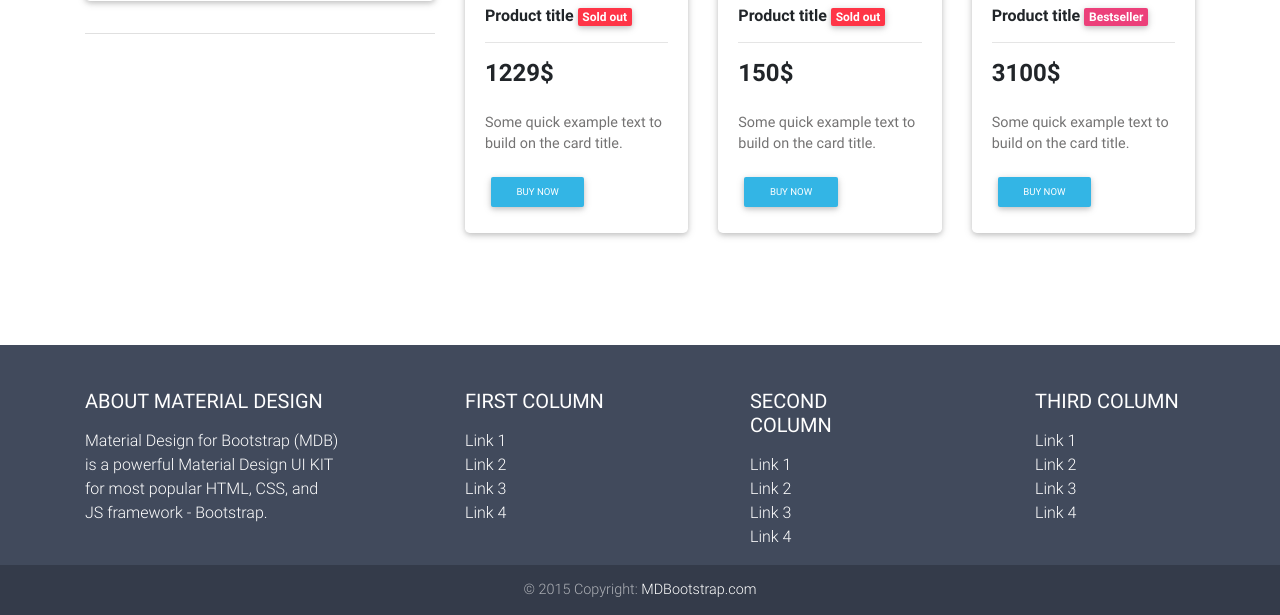
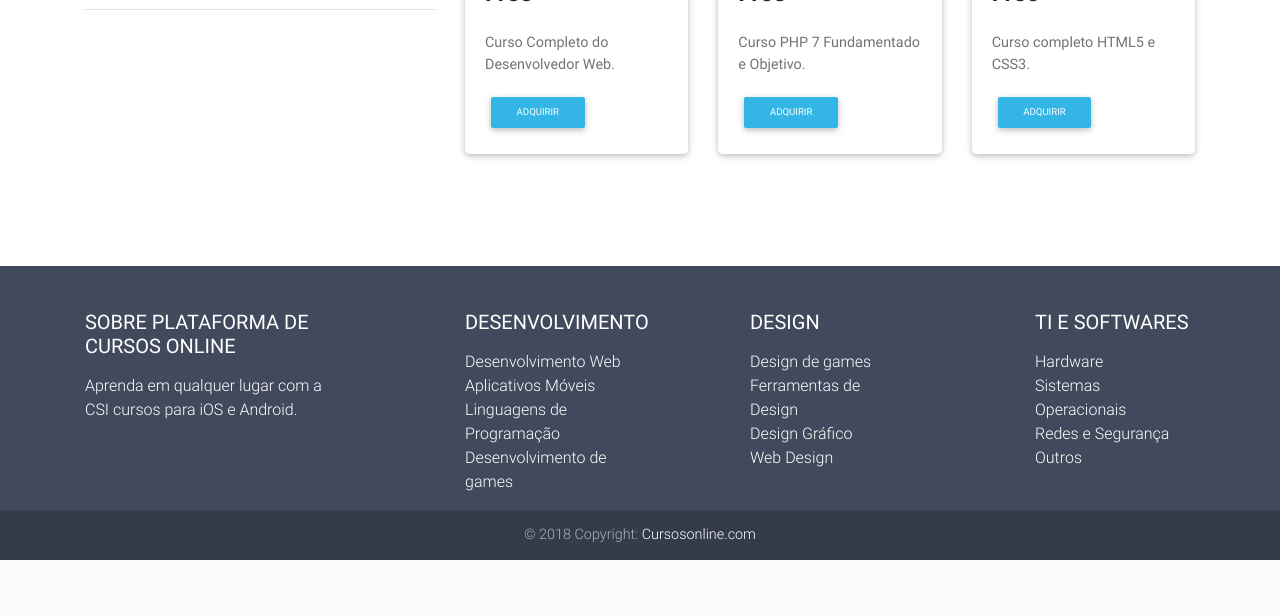
Before and after one commit to andersonanjos/cursos-online, a PHP site: page / in a window 1280 px wide. Shown: the part 1240-1855 px from the top of the page. After the commit the page ends 1800 px from the top, so only its background shows below. Run offline with PHP 8.4, Linux system fonts and the light colour scheme.

Commit message:
Atualizado página principal

```diff
--- a/index.html
+++ b/index.html
@@ -45,36 +45,36 @@
         <!--Navbar-->
         <nav class="navbar navbar-expand-lg navbar-dark">
             <div class="container">
-                <a class="navbar-brand" href="#">Navbar</a>
+                <a class="navbar-brand" href="#">CSI</a>
                 <button class="navbar-toggler" type="button" data-toggle="collapse" data-target="#navbarSupportedContent" aria-controls="navbarSupportedContent"
                     aria-expanded="false" aria-label="Toggle navigation">
                     <span class="navbar-toggler-icon"></span>
                 </button>
                 <div class="collapse navbar-collapse" id="navbarSupportedContent">
                     <ul class="navbar-nav mr-auto">
-                        <li class="nav-item active">
-                            <a class="nav-link" href="#">Home
-                                <span class="sr-only">(current)</span>
+                        <li class="nav-item">
+                            <a class="nav-link" href="#">Inicio
+                            <span class="sr-only">(current)</span>
                             </a>
                         </li>
                         <li class="nav-item">
-                            <a class="nav-link" href="#">Features</a>
+                            <a class="nav-link" href="#">Cursos</a>
                         </li>
-                        <li class="nav-item">
-                            <a class="nav-link" href="#">Pricing</a>
+                        <li class="nav-item active">
+                            <a class="nav-link" href="#">Cadastra-se</a>
                         </li>
                         <li class="nav-item btn-group">
-                            <a class="nav-link dropdown-toggle" id="navbarDropdownMenuLink" data-toggle="dropdown" aria-haspopup="true" aria-expanded="false">Dropdown
+                            <a class="nav-link dropdown-toggle" id="navbarDropdownMenuLink" data-toggle="dropdown" aria-haspopup="true" aria-expanded="false">Sobre CSI
                             </a>
                             <div class="dropdown-menu dropdown-primary" aria-labelledby="navbarDropdownMenuLink">
-                                <a class="dropdown-item" href="#">Action</a>
-                                <a class="dropdown-item" href="#">Another action</a>
-                                <a class="dropdown-item" href="#">Something else here</a>
+                                <a class="dropdown-item" href="#">Blog</a>
+                                <a class="dropdown-item" href="#">Quem somos</a>
+                                <a class="dropdown-item" href="#">Suporte</a>
                             </div>
                         </li>
                     </ul>
                     <form class="form-inline">
-                        <input class="form-control mr-sm-2" type="text" placeholder="Search" aria-label="Search">
+                        <input class="form-control mr-sm-2" type="text" placeholder="Busca" aria-label="Search">
                     </form>
                 </div>
             </div>
@@ -108,7 +108,7 @@
                         <h4 class="h4-responsive font-bold mb-3 mt-4">Preços:</h4>
                         <br>
                         <div class="list-group">
-                            <a href="#" class="list-group-item active">R$100 - R$399R</a>
+                            <a href="#" class="list-group-item active">R$100 - R$399</a>
                             <a href="#" class="list-group-item">R$400 - R$899</a>
                             <a href="#" class="list-group-item">R$900 - R$1599R</a>
                             <a href="#" class="list-group-item">R$1600 - R$7999</a>
@@ -116,23 +116,23 @@
                     </div>
 
                     <div class="widget-wrapper wow fadeIn" data-wow-delay="0.4s">
-                        <h4 class="h4-responsive font-bold">Subscription form:</h4>
+                        <h4 class="h4-responsive font-bold">Login Aluno:</h4>
                         <br>
                         <div class="card">
                             <div class="card-body">
                                 <p>
-                                    <strong>Subscribe to our newsletter</strong>
+                                    <strong>Entre com seus dados</strong>
                                 </p>
-                                <p>Once a week we will send you a summary of the most useful news</p>
+                                <p>Acesse sua área de cursos</p>
                                 <div class="md-form">
                                     <i class="fa fa-user prefix grey-text"></i>
                                     <input type="text" id="form1" class="form-control">
-                                    <label for="form1">Your name</label>
+                                    <label for="form1">Seu login</label>
                                 </div>
                                 <div class="md-form">
-                                    <i class="fa fa-envelope prefix grey-text"></i>
+                                    <i class="fa fa-key prefix grey-text"></i>
                                     <input type="text" id="form2" class="form-control">
-                                    <label for="form2">Your email</label>
+                                    <label for="form2">Sua senha</label>
                                 </div>
                                 <button class="btn btn-info btn-md">Submit</button>
 
@@ -163,22 +163,22 @@
                                 <!--Slides-->
                                 <div class="carousel-inner" role="listbox">
                                     <!--First slide-->
-                                    <div class="carousel-item active">
-                                        <img src="https://mdbootstrap.com/img/Photos/Others/product1.jpg" alt="First slide" class="img-fluid rounded">
+                                    <div class="carousel-item">
+                                        <img src="img/img-01.png" alt="First slide" class="img-fluid rounded" height"328px">
                                         <div class="carousel-caption">
                                             <h3 class="font-bold red-text">
-                                                <strong>New products!</strong>
+                                                <strong>PHP 7!</strong>
                                             </h3>
                                             <br>
                                         </div>
                                     </div>
                                     <!--/First slide-->
                                     <!--Second slide-->
-                                    <div class="carousel-item">
-                                        <img src="https://mdbootstrap.com/img/Photos/Others/product2.jpg" alt="Second slide" class="img-fluid rounded">
+                                    <div class="carousel-item active">
+                                        <img src="img/img-02.jpg" alt="Second slide" class="img-fluid rounded" height="328px">
                                         <div class="carousel-caption">
                                             <h3 class="font-bold red-text">
-                                                <strong>Get 10% discount!</strong>
+                                                <strong>Curso Desenvolvedor Full Stack!</strong>
                                             </h3>
                                             <br>
                                         </div>
@@ -186,10 +186,10 @@
                                     <!--/Second slide-->
                                     <!--Third slide-->
                                     <div class="carousel-item">
-                                        <img src="https://mdbootstrap.com/img/Photos/Others/product4.jpg" alt="Third slide" class="img-fluid rounded">
+                                        <img src="img/img-03.jpg" alt="Third slide" class="img-fluid rounded" height="328px">
                                         <div class="carousel-caption">
                                             <h3 class="font-bold red-text">
-                                                <strong>All products 20% OFF</strong>
+                                                <strong>Curso Desenvolvedor Front End!</strong>
                                             </h3>
                                             <br>
                                         </div>
@@ -223,24 +223,24 @@
                             <div class="card mb-r wow fadeIn" data-wow-delay="0.2s">
 
                                 <!--Card image-->
-                                <img class="img-fluid" src="https://mdbootstrap.com/img/Photos/Horizontal/E-commerce/Products/13.jpg" alt="Card image cap">
+                                <img class="img-fluid" src="img/cursos-img/img-03.jpg" alt="Card image cap">
 
                                 <!--Card content-->
                                 <div class="card-body">
                                     <!--Title-->
                                     <h5 class="font-bold">
-                                        <strong>Product title</strong>
+                                        <strong>WordPress</strong>
                                         <span class="badge badge-danger">Sold out</span>
                                     </h5>
                                     <hr>
                                     <h4>
-                                        <strong>1229$</strong>
+                                        <strong>Free</strong>
                                     </h4>
                                     <!--Text-->
-                                    <p class="card-text mt-4">Some quick example text to build on the card title.
+                                    <p class="card-text mt-4">Curso WordPress desde do básico ao avançado.
                                     </p>
 
-                                    <a href="#" class="btn btn-info btn-sm">Buy now </a>
+                                    <a href="#" class="btn btn-info btn-sm">Adquirir </a>
                                 </div>
 
                             </div>
@@ -254,24 +254,24 @@
                             <div class="card mb-r wow fadeIn" data-wow-delay="0.4s">
 
                                 <!--Card image-->
-                                <img class="img-fluid" src="https://mdbootstrap.com/img/Photos/Horizontal/E-commerce/Products/16.jpg" alt="Card image cap">
+                                <img class="img-fluid" src="img/cursos-img/img-05.jpg" alt="Card image cap">
 
                                 <!--Card content-->
                                 <div class="card-body">
                                     <!--Title-->
                                     <h5 class="font-bold">
-                                        <strong>Product title</strong>
+                                        <strong>Ethical Hacking</strong>
                                         <span class="badge badge-info">New</span>
                                     </h5>
                                     <hr>
                                     <h4>
-                                        <strong>150$</strong>
+                                        <strong>Free</strong>
                                     </h4>
                                     <!--Text-->
-                                    <p class="card-text mt-4">Some quick example text to build on the card title.
+                                    <p class="card-text mt-4">Curso prático Ethical Hacking.
                                     </p>
 
-                                    <a href="#" class="btn btn-info btn-sm">Buy now </a>
+                                    <a href="#" class="btn btn-info btn-sm">Adquirir </a>
                                 </div>
 
                             </div>
@@ -285,24 +285,24 @@
                             <div class="card mb-r wow fadeIn" data-wow-delay="0.6s">
 
                                 <!--Card image-->
-                                <img class="img-fluid" src="https://mdbootstrap.com/img/Photos/Horizontal/E-commerce/Products/7.jpg" alt="Card image cap">
+                                <img class="img-fluid" src="img/cursos-img/img-06.jpg" alt="Card image cap">
 
                                 <!--Card content-->
                                 <div class="card-body">
                                     <!--Title-->
                                     <h5 class="font-bold">
-                                        <strong>Product title</strong>
+                                        <strong>IONIC - Laravel</strong>
                                         <span class="badge badge-pink">Bestseller</span>
                                     </h5>
                                     <hr>
                                     <h4>
-                                        <strong>3100$</strong>
+                                        <strong>Free</strong>
                                     </h4>
                                     <!--Text-->
-                                    <p class="card-text mt-4">Some quick example text to build on the card title.
+                                    <p class="card-text mt-4">Curso teórico e prático IONIC com Laravel.
                                     </p>
 
-                                    <a href="#" class="btn btn-info btn-sm">Buy now </a>
+                                    <a href="#" class="btn btn-info btn-sm">Adquirir </a>
                                 </div>
 
                             </div>
@@ -321,24 +321,24 @@
                             <div class="card mb-r wow fadeIn" data-wow-delay="0.2s">
 
                                 <!--Card image-->
-                                <img class="img-fluid" src="https://mdbootstrap.com/img/Photos/Horizontal/E-commerce/Products/14.jpg" alt="Card image cap">
+                                <img class="img-fluid" src="img/cursos-img/img-01.jpg" alt="Card image cap">
 
                                 <!--Card content-->
                                 <div class="card-body">
                                     <!--Title-->
                                     <h5 class="font-bold">
-                                        <strong>Product title</strong>
+                                        <strong>Developer Web</strong>
                                         <span class="badge badge-danger">Sold out</span>
                                     </h5>
                                     <hr>
                                     <h4>
-                                        <strong>1229$</strong>
+                                        <strong>Free</strong>
                                     </h4>
                                     <!--Text-->
-                                    <p class="card-text mt-4">Some quick example text to build on the card title.
+                                    <p class="card-text mt-4">Curso Completo do Desenvolvedor Web.
                                     </p>
 
-                                    <a href="#" class="btn btn-info btn-sm">Buy now </a>
+                                    <a href="#" class="btn btn-info btn-sm">Adquirir </a>
                                 </div>
 
                             </div>
@@ -352,24 +352,24 @@
                             <div class="card mb-r wow fadeIn" data-wow-delay="0.4s">
 
                                 <!--Card image-->
-                                <img class="img-fluid" src="https://mdbootstrap.com/img/Photos/Horizontal/E-commerce/Products/20.jpg" alt="Card image cap">
+                                <img class="img-fluid" src="img/cursos-img/img-02.jpg" alt="Card image cap">
 
                                 <!--Card content-->
                                 <div class="card-body">
                                     <!--Title-->
                                     <h5 class="font-bold">
-                                        <strong>Product title</strong>
+                                        <strong>PHP 7</strong>
                                         <span class="badge badge-danger">Sold out</span>
                                     </h5>
                                     <hr>
                                     <h4>
-                                        <strong>150$</strong>
+                                        <strong>Free</strong>
                                     </h4>
                                     <!--Text-->
-                                    <p class="card-text mt-4">Some quick example text to build on the card title.
+                                    <p class="card-text mt-4">Curso PHP 7 Fundamentado e Objetivo.
                                     </p>
 
-                                    <a href="#" class="btn btn-info btn-sm">Buy now </a>
+                                    <a href="#" class="btn btn-info btn-sm">Adquirir </a>
                                 </div>
 
                             </div>
@@ -383,24 +383,24 @@
                             <div class="card mb-r wow fadeIn" data-wow-delay="0.6s">
 
                                 <!--Card image-->
-                                <img class="img-fluid" src="https://mdbootstrap.com/img/Photos/Horizontal/E-commerce/Products/15.jpg" alt="Card image cap">
+                                <img class="img-fluid" src="img/cursos-img/img-03.jpg" alt="Card image cap">
 
                                 <!--Card content-->
                                 <div class="card-body">
                                     <!--Title-->
                                     <h5 class="font-bold">
-                                        <strong>Product title</strong>
+                                        <strong>HTML5 e CSS3</strong>
                                         <span class="badge badge-pink">Bestseller</span>
                                     </h5>
                                     <hr>
                                     <h4>
-                                        <strong>3100$</strong>
+                                        <strong>Free</strong>
                                     </h4>
                                     <!--Text-->
-                                    <p class="card-text mt-4">Some quick example text to build on the card title.
+                                    <p class="card-text mt-4">Curso completo HTML5 e CSS3.
                                     </p>
 
-                                    <a href="#" class="btn btn-info btn-sm">Buy now </a>
+                                    <a href="#" class="btn btn-info btn-sm">Adquirir </a>
                                 </div>
 
                             </div>
@@ -429,30 +429,29 @@
                 <!--First column-->
                 <div class="col-lg-3 col-md-6">
                     <h5 class="title mb-3">
-                        <strong>About material design</strong>
+                        <strong>Sobre Plataforma de Cursos Online</strong>
                     </h5>
-                    <p>Material Design for Bootstrap (MDB) is a powerful Material Design UI KIT for most popular HTML, CSS,
-                        and JS framework - Bootstrap.</p>
+                    <p>Aprenda em qualquer lugar com a CSI cursos para iOS e Android.</p>
                 </div>
                 <!--/.First column-->
                 <hr class="w-100 clearfix d-sm-none">
                 <!--Second column-->
                 <div class="col-lg-2 col-md-6 ml-auto">
                     <h5 class="title mb-3">
-                        <strong>First column</strong>
+                        <strong>Desenvolvimento</strong>
                     </h5>
                     <ul>
                         <li>
-                            <a href="#!">Link 1</a>
+                            <a href="#!">Desenvolvimento Web</a>
                         </li>
                         <li>
-                            <a href="#!">Link 2</a>
+                            <a href="#!">Aplicativos Móveis</a>
                         </li>
                         <li>
-                            <a href="#!">Link 3</a>
+                            <a href="#!">Linguagens de Programação</a>
                         </li>
                         <li>
-                            <a href="#!">Link 4</a>
+                            <a href="#!">Desenvolvimento de games</a>
                         </li>
                     </ul>
                 </div>
@@ -461,20 +460,20 @@
                 <!--Third column-->
                 <div class="col-lg-2 col-md-6 ml-auto">
                     <h5 class="title mb-3">
-                        <strong>Second column</strong>
+                        <strong>Design</strong>
                     </h5>
                     <ul>
                         <li>
-                            <a href="#!">Link 1</a>
+                            <a href="#!">Design de games</a>
                         </li>
                         <li>
-                            <a href="#!">Link 2</a>
+                            <a href="#!">Ferramentas de Design</a>
                         </li>
                         <li>
-                            <a href="#!">Link 3</a>
+                            <a href="#!">Design Gráfico</a>
                         </li>
                         <li>
-                            <a href="#!">Link 4</a>
+                            <a href="#!">Web Design</a>
                         </li>
                     </ul>
                 </div>
@@ -483,20 +482,20 @@
                 <!--Fourth column-->
                 <div class="col-lg-2 col-md-6 ml-auto">
                     <h5 class="title mb-3">
-                        <strong>Third column</strong>
+                        <strong>TI e Softwares</strong>
                     </h5>
                     <ul>
                         <li>
-                            <a href="#!">Link 1</a>
+                            <a href="#!">Hardware</a>
                         </li>
                         <li>
-                            <a href="#!">Link 2</a>
+                            <a href="#!">Sistemas Operacionais</a>
                         </li>
                         <li>
-                            <a href="#!">Link 3</a>
+                            <a href="#!">Redes e Segurança</a>
                         </li>
                         <li>
-                            <a href="#!">Link 4</a>
+                            <a href="#!">Outros</a>
                         </li>
                     </ul>
                 </div>
@@ -508,8 +507,8 @@
         <!--Copyright-->
         <div class="footer-copyright">
             <div class="container-fluid">
-                © 2015 Copyright:
-                <a href="https://www.MDBootstrap.com"> MDBootstrap.com </a>
+                © 2018 Copyright:
+                <a href=""> Cursosonline.com </a>
 
             </div>
         </div>
```
Also changed, not shown: css/mdb.css, css/mdb.min.css, img/cursos-img/img-01.jpg (added), img/cursos-img/img-02.jpg (added), img/cursos-img/img-03.jpg (added), img/cursos-img/img-04.jpg (added), img/cursos-img/img-05.jpg (added), img/cursos-img/img-06.jpg (added), img/img-01.png (added), img/img-02.jpg (added), img/img-03.jpg (added).
